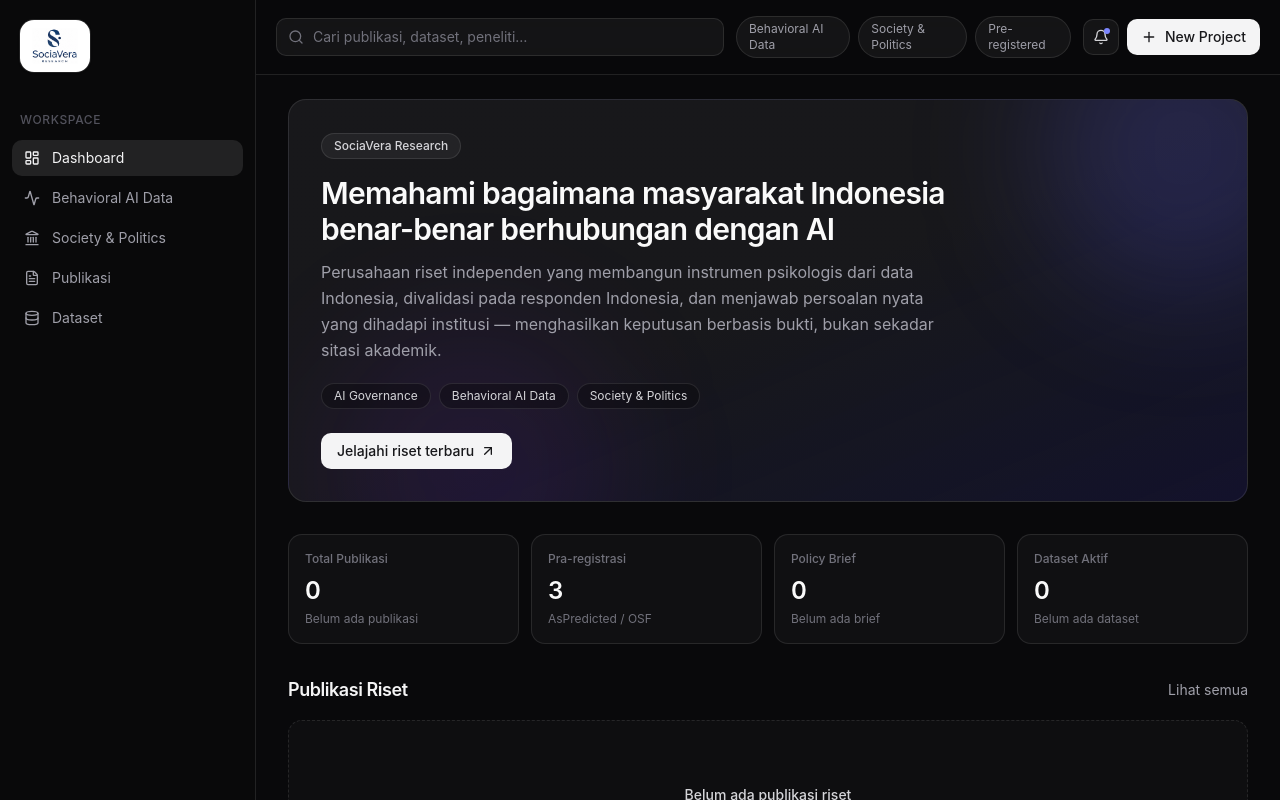
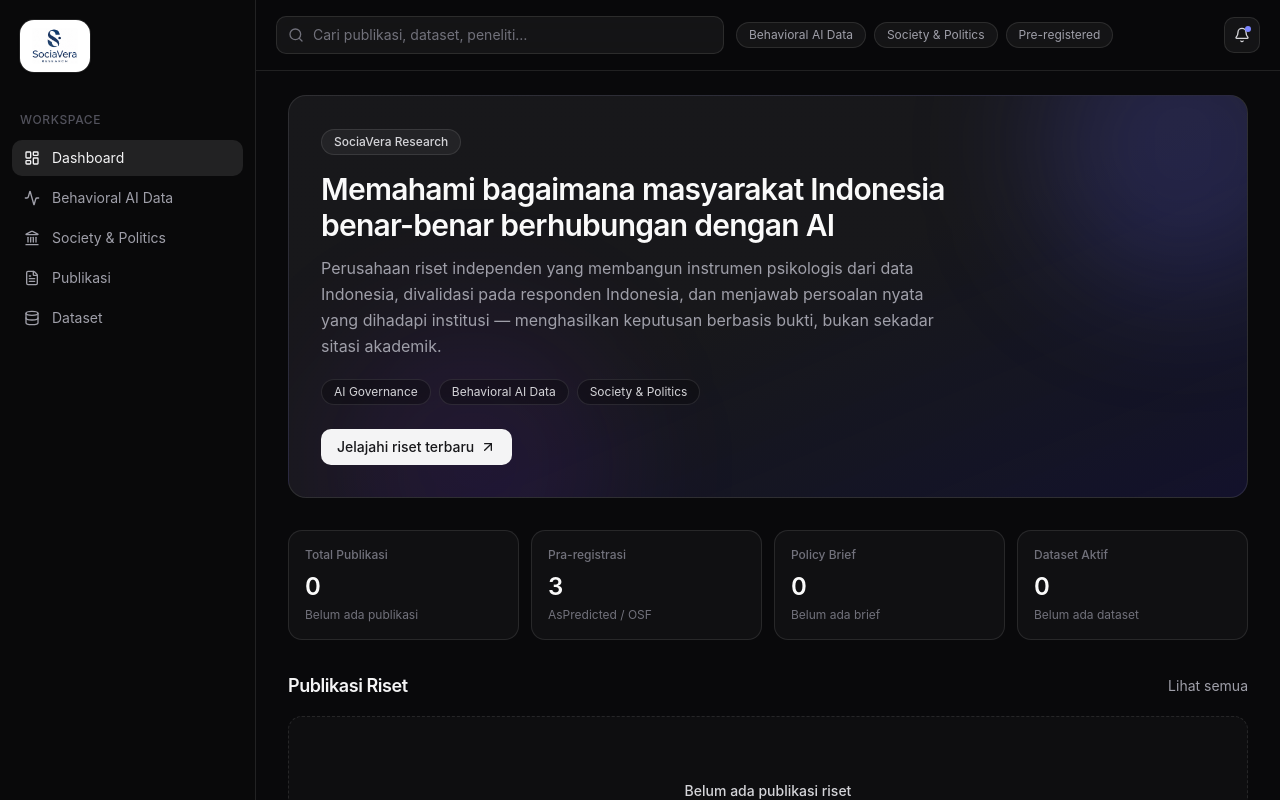
Before and after one commit to bryanbilvenphd/sociavera_research, a Next.js app: page / in a window 1280 px wide. Shown: the top 800 px of the page. Built offline with nearby package versions, Linux system fonts and the light colour scheme.

Commit message:
refactor: remove "New Project" button from header component
Co-authored-by: SociaVera <205780314+bryanbilvenphd@users.noreply.github.com>

```diff
--- a/components/header.tsx
+++ b/components/header.tsx
@@ -1,6 +1,6 @@
 "use client"
 
-import { Search, Plus, Bell } from "lucide-react"
+import { Search, Bell } from "lucide-react"
 
 const filterTags = ["Behavioral AI Data", "Society & Politics", "Pre-registered"]
 
@@ -37,10 +37,6 @@ export function Header() {
           <Bell className="size-4" />
           <span className="absolute right-2 top-2 size-1.5 rounded-full bg-indigo-400" />
         </button>
-        <button className="flex items-center gap-2 rounded-lg bg-zinc-100 px-3.5 py-2 text-sm font-medium text-zinc-900 transition-colors hover:bg-white">
-          <Plus className="size-4" />
-          New Project
-        </button>
       </div>
     </header>
   )
```
